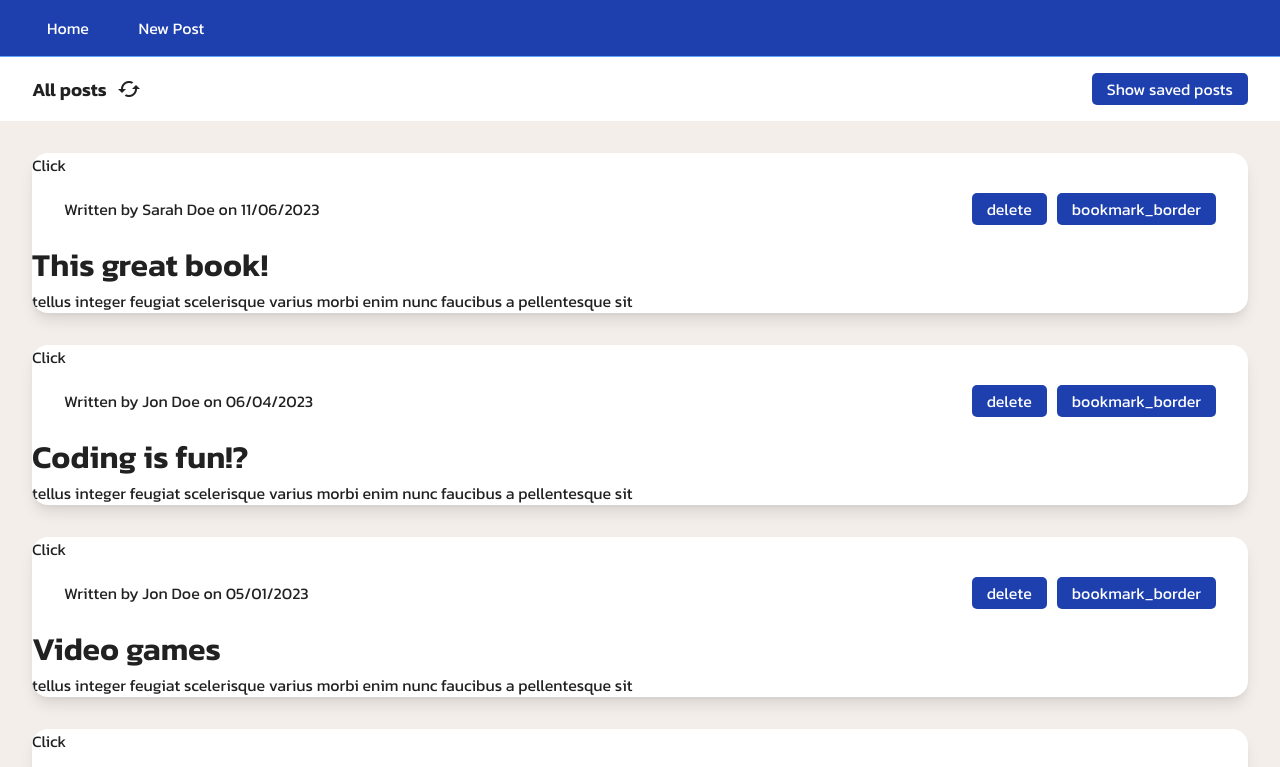
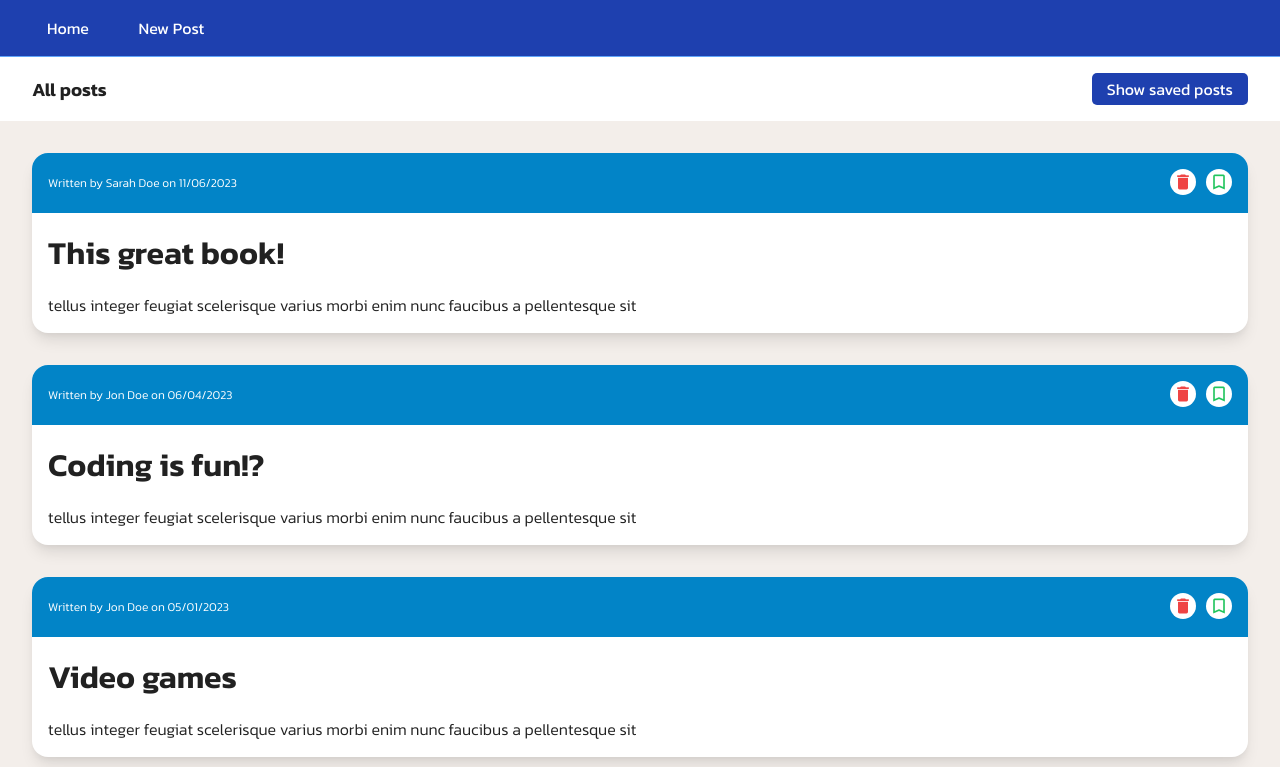
Before and after one commit to MarcoZazzini1989/vitejs--posts-application, a Vue app: page / in a window 1280 px wide. Shown: the top 767 px of the page. Built offline with nearby package versions, Linux system fonts and the light colour scheme; data requests are answered from the project's data file.

Commit message:
added db.json and it's over

```diff
--- /dev/null
+++ b/db.json
@@ -0,0 +1,36 @@
+{
+    "posts": [
+      {
+        "id": 1,
+        "title": "This great book!",
+        "body": "tellus integer feugiat scelerisque varius morbi enim nunc faucibus a pellentesque sit",
+        "author": "Sarah Doe",
+        "created_at": "11/06/2023",
+        "is_saved": false
+      },
+      {
+        "id": 2,
+        "title": "Coding is fun!?",
+        "body": "tellus integer feugiat scelerisque varius morbi enim nunc faucibus a pellentesque sit",
+        "author": "Jon Doe",
+        "created_at": "06/04/2023",
+        "is_saved": false
+      },
+      {
+        "id": 3,
+        "title": "Vue js VS React",
+        "body": "tellus integer feugiat scelerisque varius morbi enim nunc faucibus a pellentesque sit",
+        "author": "Jon Doe",
+        "created_at": "12/30/2022",
+        "is_saved": false
+      },
+      {
+        "id": 4,
+        "title": "Video games",
+        "body": "tellus integer feugiat scelerisque varius morbi enim nunc faucibus a pellentesque sit",
+        "author": "Jon Doe",
+        "created_at": "05/01/2023",
+        "is_saved": false
+      }
+    ]
+  }
--- a/src/App.vue
+++ b/src/App.vue
@@ -1,5 +1,8 @@
 <script setup>
 import { RouterLink, RouterView } from 'vue-router';
+import { usePostsStore } from './stores/posts'
+const postStore = usePostsStore()
+postStore.getPosts()
 </script>
 
 <template>
--- a/src/components/Postitem.vue
+++ b/src/components/Postitem.vue
@@ -1,34 +1,25 @@
 <script setup>
-import { usePostsStore} from '../stores/posts';
+import { usePostsStore } from '@/stores/posts'
 
 const postStore = usePostsStore()
 
 defineProps({
-  post : {
-    type : Object,
-    required : true
+  post: {
+    type: Object,
+    required: true
   }
 })
-
-const emit = defineEmits(['get-id'])
-
-const getId = (id)=> {
-    emit('get-id', id )
-}
-
 </script>
-
-
 
 <template>
   <div>
-        <button  @click="getId(post.id)">Click</button>
     <div class="header">
       <span>Written by {{ post.author }} on {{ post.created_at }}</span>
       <div>
-               <button @click="postStore.deletePost(post.id)" class="del material-icon">delete</button>
-               <button  @click="postStore.savePost(post.id)" class="save material-icon">
-                {{ post.is_saved ? 'bookmark' : 'bookmark_border' }}</button>
+        <button @click="postStore.deletePost(post.id)" class="del material-icons">delete</button>
+        <button @click="postStore.savePost(post.id)" class="save material-icons">
+          {{ post.is_saved ? 'bookmark' : 'bookmark_border' }}
+        </button>
       </div>
     </div>
     <h1>{{ post.title }}</h1>
@@ -36,52 +27,38 @@ const getId = (id)=> {
   </div>
 </template>
 
-
-
-
-
-
 <style lang="scss" scoped>
 .header {
-  background: #fff;
-  padding: 1rem 2rem;
+  font-size: 12px;
+  background: #0284c7;
+  padding: 1rem;
   display: flex;
   justify-content: space-between;
   align-items: center;
-  div {
-    display: flex;
-    align-items: center;
-    gap: 10px;
-    span {
-      animation: spin 1s linear infinite;
+  color: #fff;
+  font-weight: 300;
+  button {
+    border-radius: 30px;
+  }
+  div .del {
+    font-size: 20px;
+    padding: 3px;
+    background: #fff;
+    color: #ef4444;
+  }
+  div .save {
+    font-size: 20px;
+    padding: 3px;
+    background: #fff;
+    color: #22c55e;
+    margin-left: 10px;
   }
 }
-  button {
-    color: #fff;
-    background: #1e40af;
-    padding: 4px 15px;
-    border-radius: 5px;
-    &:hover {
-      background: #0ea5e9;
+h1 {
+  padding: 1rem;
 }
-  }
-}
-
-.error {
-  margin: 2rem;
-  background: #f87171;
-  color: #fff;
-  text-align: center;
-  padding: 1rem;
-  border-radius: 10px;
-}
-
-@keyframes spin {
-  from {
-    transform: rotate(0deg);
-  }
-  to {
-    transform: rotate(360deg);
-  }
+p {
+  padding: 0 1rem 1rem;
+  font-weight: 300;
 }
 </style>
--- a/src/stores/posts.js
+++ b/src/stores/posts.js
@@ -3,40 +3,7 @@ import { defineStore } from "pinia";
 export const usePostsStore = defineStore("posts-store", {
   state() {
     return {
-      posts: [
-        {
-          id: 1,
-          title: "This great book!",
-          body: "tellus integer feugiat scelerisque varius morbi enim nunc faucibus a pellentesque sit",
-          author: "Sarah Doe",
-          created_at: "11/06/2023",
-          is_saved: false,
-        },
-        {
-          id: 2,
-          title: "Coding is fun!?",
-          body: "tellus integer feugiat scelerisque varius morbi enim nunc faucibus a pellentesque sit",
-          author: "Jon Doe",
-          created_at: "06/04/2023",
-          is_saved: false,
-        },
-        {
-          id: 3,
-          title: "Vue js VS React",
-          body: "tellus integer feugiat scelerisque varius morbi enim nunc faucibus a pellentesque sit",
-          author: "Jon Doe",
-          created_at: "12/30/2022",
-          is_saved: false,
-        },
-        {
-          id: 4,
-          title: "Video games",
-          body: "tellus integer feugiat scelerisque varius morbi enim nunc faucibus a pellentesque sit",
-          author: "Jon Doe",
-          created_at: "05/01/2023",
-          is_saved: false,
-        },
-      ],
+      posts: [ ],
       loading: true,
       errMsg: "",
     };
@@ -53,21 +20,53 @@ export const usePostsStore = defineStore("posts-store", {
 },
   // methods
   actions: {
+    getPosts() {
+      fetch('http://localhost:3000/posts')
+        .then((res) => res.json())
+        .then((data) => {
+          this.posts = data
+          this.loading = false
+        })
+        .catch((err) => {
+          this.errMsg = 'Something went wrong'
+          this.loading = false
+          console.log(err)
+        })
+    },
     addPost(post) {
-      this.posts.push({
+      const newPost = {
         id: this.posts.length + 1,
         title: post.title,
         body: post.body,
-        author: "Andy Tim",
+        author: 'Andy Tim',
         created_at: new Date().toLocaleDateString(),
-        is_saved: false,
-      });
+        is_saved: false }
+
+     this.posts.push(newPost)
+
+     fetch('http://localhost:3000/posts', {
+        method: 'POST',
+        headers: { 'Content-type': 'application/json' },
+        body: JSON.stringify(newPost)
+      }).catch((err) => console.log(err))
+
     },
     deletePost(id) {
-      this.posts = this.posts.filter((p) => p.id !== id)},
+      this.posts = this.posts.filter((p) => p.id !== id)
+
+      fetch(`http://localhost:3000/posts/${id}`, {
+        method: 'DELETE'
+      }).catch((err) => console.log(err))
+    },
     savePost(id) {
-        const post = this.posts.find((p) => p.id === id)
-        post.is_saved = !post.is_saved },
+      const post = this.posts.find((p) => p.id === id)
+      post.is_saved = !post.is_saved
 
-  },
-});
+      fetch(`http://localhost:3000/posts/${id}`, {
+        method: 'PATCH',
+        headers: { 'Content-type': 'application/json' },
+        body: JSON.stringify({ is_saved: post.is_saved })
+      }).catch((err) => console.log(err))
+    }
+  }
+})
--- a/src/views/Homeview.vue
+++ b/src/views/Homeview.vue
@@ -1,24 +1,20 @@
 <script setup>
-import {ref} from 'vue'
-
-import Postitem from '../components/Postitem.vue';
-import MyWrapper from '../components/MyWrapper.vue';
-import { usePostsStore} from '../stores/posts';
+import { ref } from 'vue'
+import { usePostsStore } from '@/stores/posts'
+import PostItem from '@/components/Postitem.vue'
+import MyWrapper from '@/components/MyWrapper.vue'
 
 const postStore = usePostsStore()
-
 const postFilter = ref('all')
 
 const setPostFilter = () => {
   postFilter.value = postFilter.value === 'all' ? 'saved' : 'all'
 }
-
 </script>
 
-
 <template>
- <!-- Header -->
- <div class="header">
+  <!-- Header -->
+  <div class="header">
     <div>
       <h3>{{ postFilter === 'all' ? 'All posts' : 'Saved posts' }}</h3>
       <span v-show="postStore.loading" class="material-icons">cached</span>
@@ -28,30 +24,27 @@ const setPostFilter = () => {
     </button>
   </div>
 
-
-
+  <!-- Error -->
+  <div v-if="postStore.errMsg" class="error">
+    {{ postStore.errMsg }}
+  </div>
 
   <div v-if="postFilter === 'all'">
     <div v-for="post in postStore.sorted" :key="post.id">
-        <MyWrapper>
-            <Postitem :post="post" ></Postitem>
-        </MyWrapper>
+      <MyWrapper>
+        <PostItem :post="post" />
+      </MyWrapper>
     </div>
   </div>
 
   <div v-if="postFilter === 'saved'">
     <div v-for="post in postStore.saved" :key="post.id">
       <MyWrapper>
-        <PostItem :post="post" ></Postitem>
+        <PostItem :post="post" />
       </MyWrapper>
     </div>
   </div>
-
-
 </template>
-
-
-
 
 <style lang="scss" scoped>
 .header {
```
Lines whose indentation alone changed are shown as unchanged.
